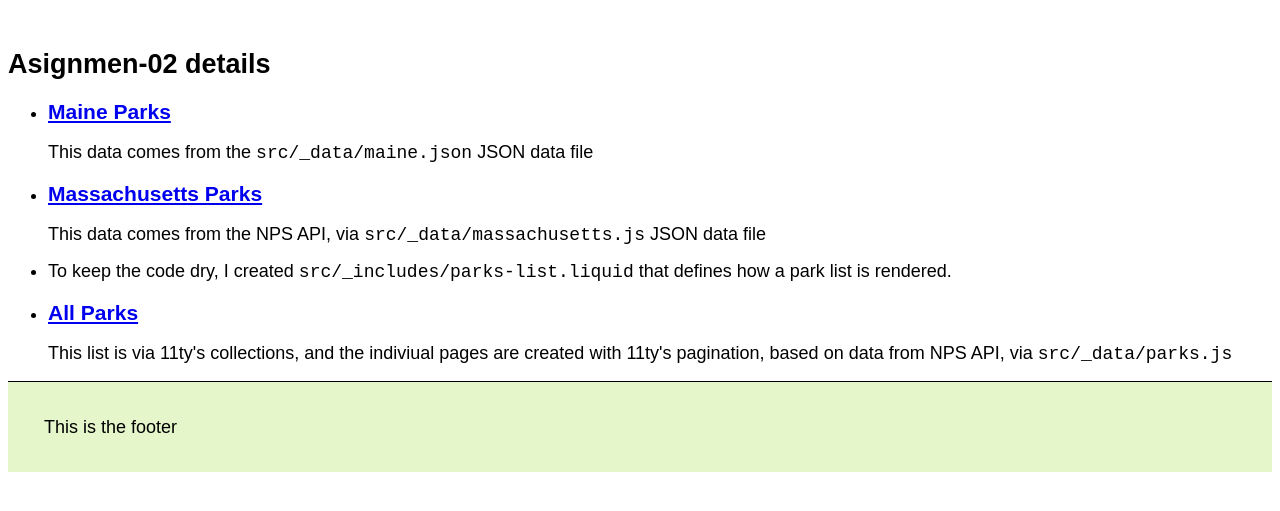
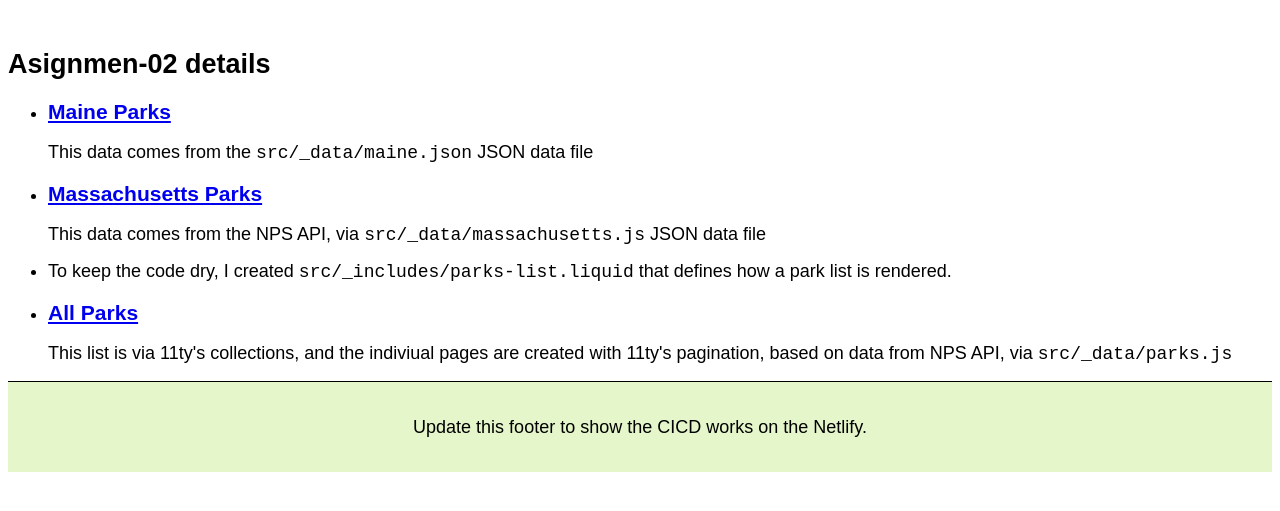
Before and after one commit to cscie114/assignment-5---ci-cd-pingji00, an Eleventy site: page src/index.liquid in a window 1280 px wide. Shown: the part 105-616 px from the top of the page. Built offline with nearby package versions, Linux system fonts and the light colour scheme; Eleventy itself is replaced by a stand-in of ours; files that its build step writes are made by us from their sources; no server answers.

Commit message:
footer content sytle changed to see if Netlify action works.

```diff
--- a/src/_includes/footer.liquid
+++ b/src/_includes/footer.liquid
@@ -1,3 +1,3 @@
 <footer>
-  This is the footer
+  Update this footer to show the CICD works on the Netlify.
 </footer>
--- a/src/assets/styles/main.css
+++ b/src/assets/styles/main.css
@@ -24,6 +24,7 @@ footer {
     border-top: 1px solid black;
     margin: 0 auto;
     padding:2rem;
+    text-align: center;
 }
 .park-container {
     display: grid;
```
